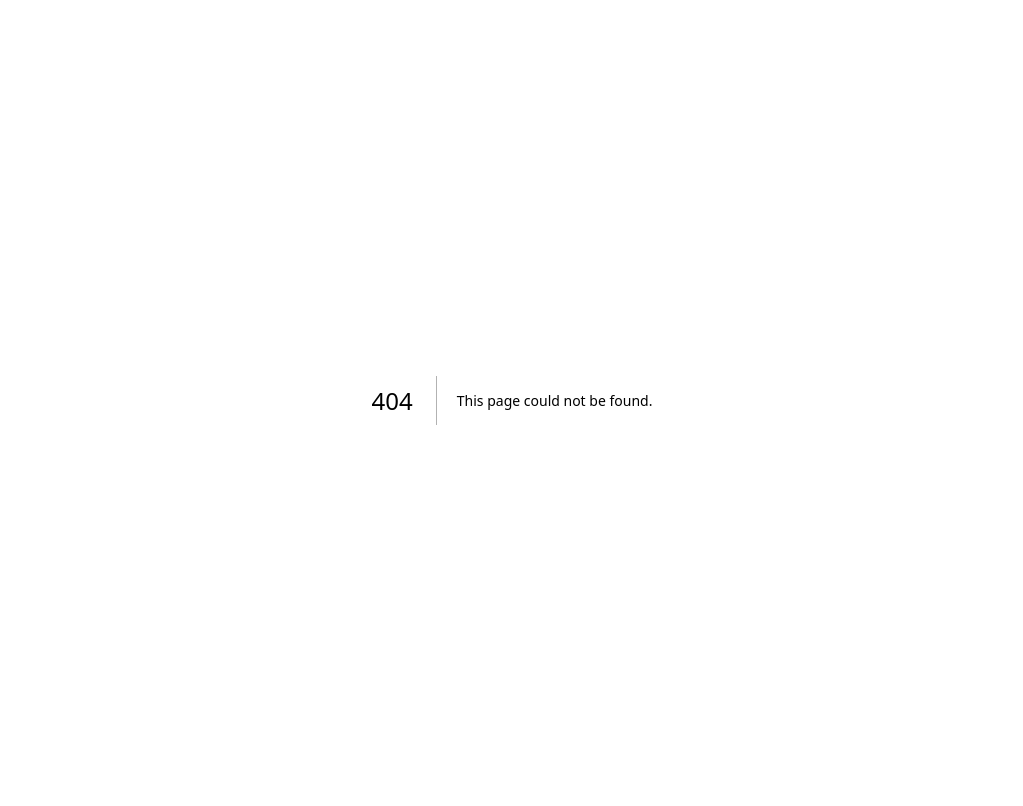
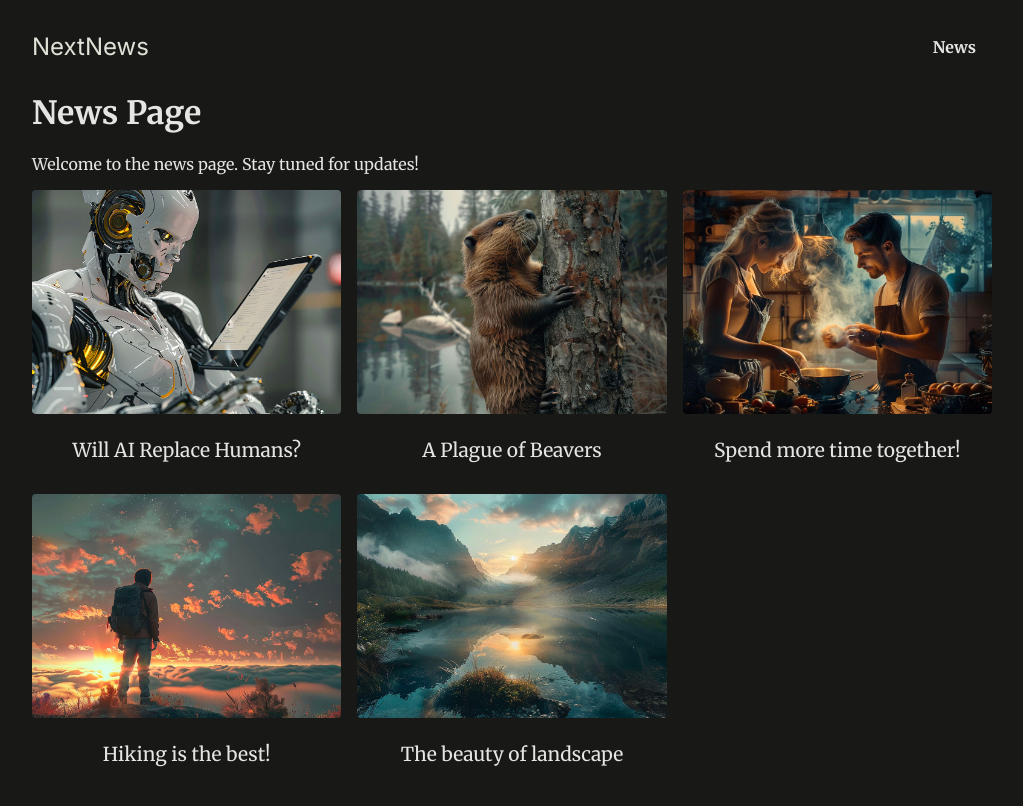
Before and after one commit to joydumply/Next-Routing-and-Page-Rendering, a Next.js app: page /news in a window 1280 px wide. Before the commit this address had no page. Shown: the top 806 px of the page, without its empty margins (128-1151 px from the left). Built offline with nearby package versions, Linux system fonts and the light colour scheme.

Commit message:
Add MainHeader and News pages with dummy data and styles

```diff
--- a/app/layout.js
+++ b/app/layout.js
@@ -1,14 +1,20 @@
+import MainHeader from '@/components/main-header/main-header';
 import './globals.css';
 
 export const metadata = {
-  title: 'Next.js Page Routing & Rendering',
-  description: 'Learn how to route to different pages.',
-}
+	title: 'Next.js Page Routing & Rendering',
+	description: 'Learn how to route to different pages.',
+};
 
 export default function RootLayout({ children }) {
- return (
-    <html lang="en">
-      <body>{children}</body>
-    </html>
-  )
+	return (
+		<html lang="en">
+			<body>
+				<div id="page">
+					<MainHeader />
+					{children}
+				</div>
+			</body>
+		</html>
+	);
 }
--- /dev/null
+++ b/app/news/page.js
@@ -0,0 +1,26 @@
+import NavLink from '@/components/main-header/nav-link';
+import Link from 'next/link';
+import { DUMMY_NEWS } from '@/dummy-news';
+
+export default function NewsPage() {
+	return (
+		<div>
+			<h1>News Page</h1>
+			<p>Welcome to the news page. Stay tuned for updates!</p>
+
+			<ul className="news-list">
+				{DUMMY_NEWS.map((newsItem) => (
+					<li key={newsItem.id}>
+						<Link href={`/news/${newsItem.slug}`}>
+							<img
+								src={`/images/news/${newsItem.image}`}
+								alt={newsItem.title}
+							/>
+							{newsItem.title}
+						</Link>
+					</li>
+				))}
+			</ul>
+		</div>
+	);
+}
--- /dev/null
+++ b/components/main-header/main-header.js
@@ -0,0 +1,18 @@
+import Link from 'next/link';
+
+export default function MainHeader() {
+	return (
+		<header id="main-header">
+			<div id="logo">
+				<Link href="/">NextNews</Link>
+			</div>
+			<nav>
+				<ul>
+					<li>
+						<Link href="/news">News</Link>
+					</li>
+				</ul>
+			</nav>
+		</header>
+	);
+}
--- /dev/null
+++ b/components/main-header/nav-link.js
@@ -0,0 +1,15 @@
+'use client';
+import Link from 'next/link';
+import { usePathname } from 'next/navigation';
+
+export default function NavLink({ href, children }) {
+	const path = usePathname();
+	return (
+		<Link
+			href={href}
+			className={path.startsWith(href) ? 'active' : ''}
+		>
+			{children}
+		</Link>
+	);
+}
--- /dev/null
+++ b/dummy-news.js
@@ -0,0 +1,47 @@
+export const DUMMY_NEWS = [
+	{
+		id: 'n1',
+		slug: 'will-ai-replace-humans',
+		title: 'Will AI Replace Humans?',
+		image: 'ai-robot.jpg',
+		date: '2021-07-01',
+		content:
+			'Since late 2022 AI is on the rise and therefore many people worry whether AI will replace humans. The answer is not that simple. AI is a tool that can be used to automate tasks, but it can also be used to augment human capabilities. The future is not set in stone, but it is clear that AI will play a big role in the future. The question is how we will use it.',
+	},
+	{
+		id: 'n2',
+		slug: 'beaver-plague',
+		title: 'A Plague of Beavers',
+		image: 'beaver.jpg',
+		date: '2022-05-01',
+		content:
+			'Beavers are taking over the world. They are building dams everywhere and flooding entire cities. What can we do to stop them?',
+	},
+	{
+		id: 'n3',
+		slug: 'couple-cooking',
+		title: 'Spend more time together!',
+		image: 'couple-cooking.jpg',
+		date: '2024-03-01',
+		content:
+			'Cooking together is a great way to spend more time with your partner. It is fun and you get to eat something delicious afterwards. What are you waiting for? Get cooking!',
+	},
+	{
+		id: 'n4',
+		slug: 'hiking',
+		title: 'Hiking is the best!',
+		image: 'hiking.jpg',
+		date: '2024-01-01',
+		content:
+			'Hiking is a great way to get some exercise and enjoy the great outdoors. It is also a great way to clear your mind and reduce stress. So what are you waiting for? Get out there and start hiking!',
+	},
+	{
+		id: 'n5',
+		slug: 'landscape',
+		title: 'The beauty of landscape',
+		image: 'landscape.jpg',
+		date: '2022-07-01',
+		content:
+			'Landscape photography is a great way to capture the beauty of nature. It is also a great way to get outside and enjoy the great outdoors. So what are you waiting for? Get out there and start taking some pictures!',
+	},
+];
```
Also changed, not shown: app/news/[slug]/page.js (added, +21 -0 lines), 1 other file (tests, documents, lock files or other folders).
